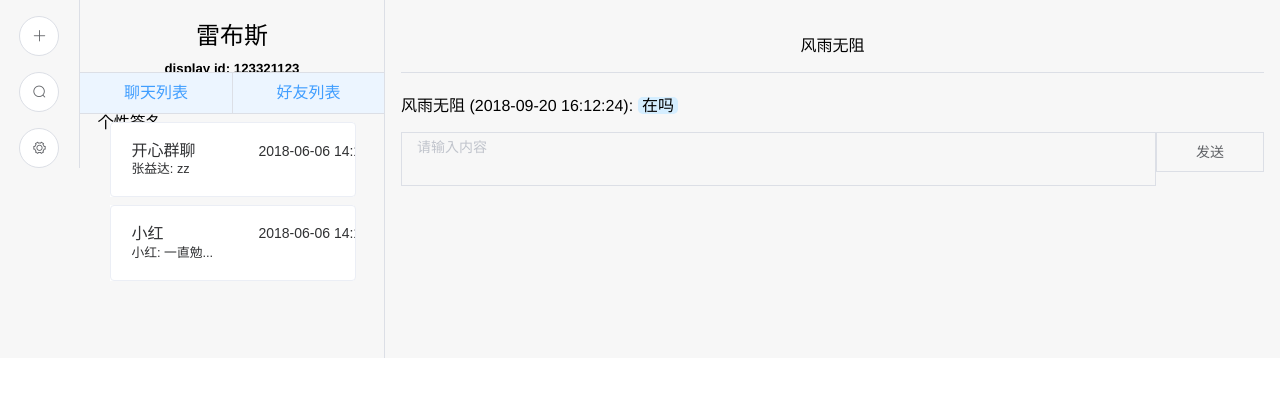
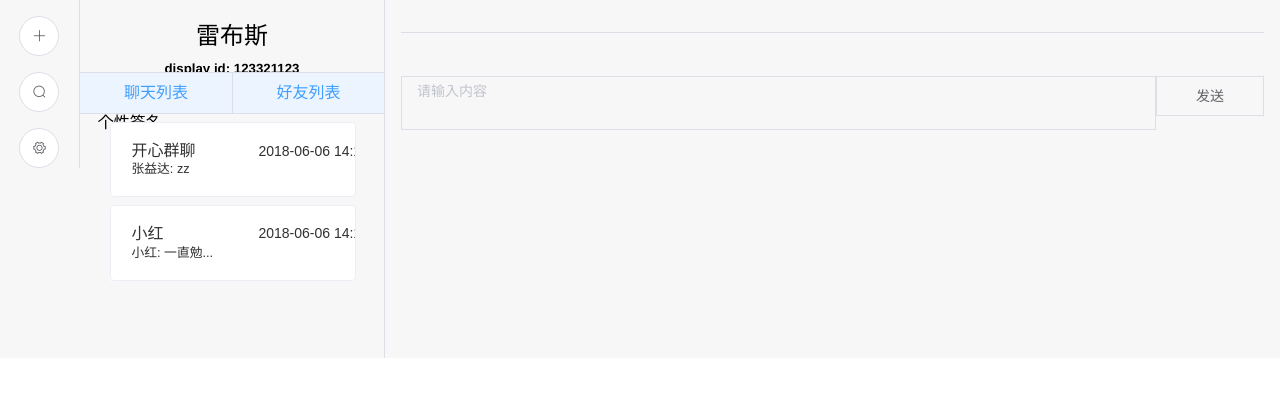
Before and after one commit to BouncyElf/chat-ui, a Vue app: page /#/chat in a window 1280 px wide. Shown: the top 396 px of the page. Built offline with nearby package versions, Linux system fonts and the light colour scheme.

Commit message:
feat: implement websocket

```diff
--- a/src/components/chat_list.vue
+++ b/src/components/chat_list.vue
@@ -5,11 +5,11 @@
 				<el-row class="chat-title">
 					<el-col :span="15" class="chat-name">{{ c.name }}</el-col>
 					<el-badge v-if="c.unread" is-dot>
-						<el-col :span="9" class="chat-time">{{ c.msg.time }}</el-col>
+						<el-col :span="9" class="chat-time">{{ c.show_msg.time }}</el-col>
 					</el-badge>
-					<el-col v-else :span="9" class="chat-time">{{ c.msg.time }}</el-col>
+					<el-col v-else :span="9" class="chat-time">{{ c.show_msg.time }}</el-col>
 				</el-row>
-				<div class="chat-last-msg">{{ shorter(c.msg.from_name + ': ' + c.msg.content) }}</div>
+				<div class="chat-last-msg">{{ shorter(c.show_msg.from_name + ': ' + c.show_msg.content) }}</div>
 			</el-card>
 		</el-button>
 	</el-row>
--- a/src/components/friend_list.vue
+++ b/src/components/friend_list.vue
@@ -12,7 +12,7 @@
 
 <script>
 export default {
-	props: ['friends'],
+	props: ['friends', 'text_limit'],
 	methods: {
 		shorter(content) {
 			let res = content;
--- a/src/components/msg_sender.vue
+++ b/src/components/msg_sender.vue
@@ -17,10 +17,9 @@
 
 <script>
 export default {
-	props:['message'],
 	data() {
 		return {
-			input_msg: this.message
+			input_msg: ''
 		}
 	},
 	methods: {
--- a/src/views/chat.vue
+++ b/src/views/chat.vue
@@ -43,6 +43,7 @@
 								></chat-list>
 							<friend-list v-else
 								:friends="friends"
+								:text_limit="limit.text_limit"
 								@chat_with="chat_with"
 								></friend-list>
 						</el-row>
@@ -53,14 +54,14 @@
 		<el-main class="chat-main-view">
 			<el-container class="chat-space">
 				<el-header class="group-info">
-					<group-info :name="group_name"></group-info>
+					<group-info :name="focused_group.name"></group-info>
 				</el-header>
 				<el-main class="msg-list">
-					<msg-list :messages="focused_messages"
+					<msg-list :messages="focused_group.msg"
 						:myname="my_info.name"></msg-list>
 				</el-main>
 				<el-footer class="msg-sender">
-					<msg-sender :message="input_message" @send="send_msg"></msg-sender>
+					<msg-sender @send="send_msg"></msg-sender>
 				</el-footer>
 			</el-container>
 		</el-main>
@@ -71,6 +72,9 @@
 export default {
 	data() {
 		return {
+			arr:[],
+			socket:null,
+			socket_url:'ws://localhost:1212/socket',
 			limit:{
 				text_limit:10
 			},
@@ -81,15 +85,11 @@ export default {
 				bio:'个性签名',
 				display_id:'123321123'
 			},
-			group_name:'风雨无阻',
-			input_message:'',
-			focused_messages: [
-				{
-					from_name:'风雨无阻',
-					time:'2018-09-20 16:12:24',
-					content:'在吗'
-				}
-			],
+			focused_group: {
+				gid:'',
+				name:'',
+				msg: this.arr
+			},
 			friends:[
 				{
 					info:{
@@ -115,23 +115,25 @@ export default {
 					name:'开心群聊',
 					gid:'123321123',
 					unread:true,
-					msg: {
+					show_msg: {
 						mid: '1233211232',
 						from_name:'张益达',
 						content:'zz',
 						time:'2018-06-06 14:12:23'
-					}
+					},
+					msg:[]
 				},
 				{
 					name:'小红',
 					gid:'1233211231',
 					unread:false,
-					msg: {
+					show_msg: {
 						mid: '123321121',
 						from_name:'小红',
 						content:'一直勉强相处,总会累垮',
 						time:'2018-06-06 14:12:23'
-					}
+					},
+					msg:[]
 				}
 			]
 		}
@@ -177,7 +179,7 @@ export default {
 					name:friend.info.name,
 					gid:friend.gid,
 					unread:false,
-					msg: {
+					show_msg: {
 						// NOTICE: get from backend
 						mid: '12309123',
 						from_name:friend.info.name,
@@ -194,22 +196,51 @@ export default {
 			this.list_mode = mode;
 		},
 		init_chat(group) {
+			console.log(group);
 			let that = this;
-			that.group_name = group.name;
-			that.focused_messages = [];
-			that.focused_messages.push(group.msg);
+			that.focused_group = group;
+			if (that.focused_group.msg === undefined || that.focused_group.msg === []) {
+				if (that.focused_group.show_msg !== undefined) {
+					that.arr = [];
+					that.arr.push(that.focused_group.show_msg);
+					that.focused_group.msg = that.arr;
+				}
+			}
+			console.log(that.focused_group);
 			that.chat_list[that.chat_list.indexOf(group)].unread = false;
 			that.update_unread(group.gid, group.msg.mid);
 		},
 		send_msg(msg) {
-			let that = this;
-			console.log(msg);
-			that.focused_messages.push({
-				from_name:that.my_info.name,
+			this.focused_group.msg.push({
+				from_name:this.my_info.name,
 				time:'2018-09-20 16:18:24',
 				content:msg
 			});
+			console.log(this.focused_group.msg);
 			return false;
+		},
+		init_socket() {
+			let that = this;
+			if (that.socket === null) {
+				that.socket = new WebSocket(that.socket_url);
+
+				that.socket.onopen = function(evt) {
+					console.log("Connection open ...");
+				};
+
+				that.socket.onmessage = function(evt) {
+					console.log("Received Message: ");
+					console.log(evt);
+				};
+
+				that.socket.onclose = function(evt) {
+					console.log("Connection closed.");
+				};
+
+				that.socket.onerror = function(evt) {
+					console.log(evt);
+				};
+			}
 		},
 		init_info() {
 			let that = this;
@@ -240,6 +271,8 @@ export default {
 				console.log(err.response);
 				// TODO: handle err
 			});
+			// TODO: get last msg
+			// TODO: get system notify message
 		},
 		init_friend_list() {
 			let that = this;
@@ -284,7 +317,9 @@ export default {
 		// this.init_info();
 		// this.init_chat_list();
 		// this.init_friend_list();
+		// this.init_socket();
 		this.changeListMode('chat');
+		console.log(this.socket);
 	},
 	watch: {
 		list_mode: function() {
```
